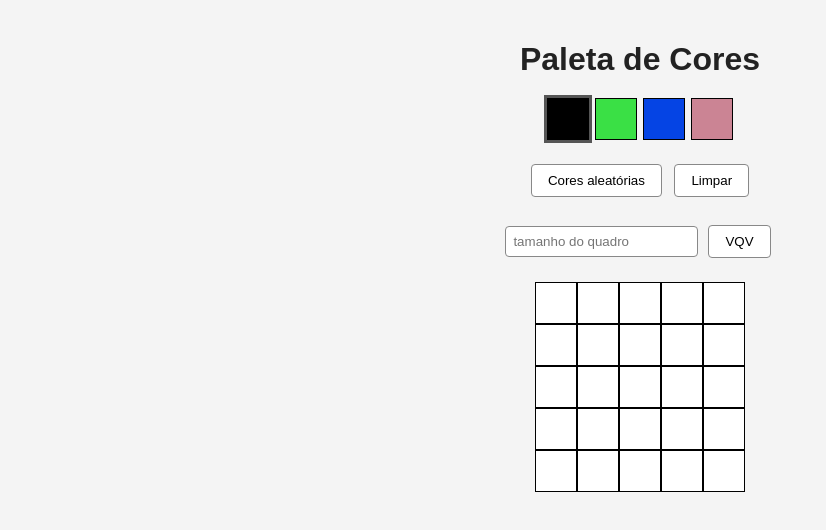
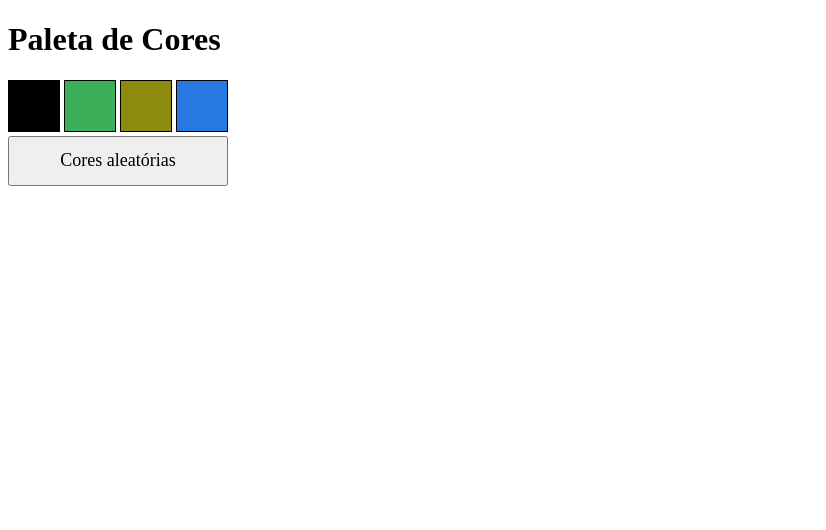
Before and after one commit to gus-aguiar/Thales-Pathway, a website: page projeto-pixel-art/index.html in a window 1280 px wide. Both pictures are taken after a click on the button "Cores aleatórias". Shown: the whole page, without its empty margins (0-826 px from the left). Drawn offline with Linux system fonts and the light colour scheme.

Commit message:
Requisitos 1 a 5

```diff
--- a/projeto-pixel-art/index.html
+++ b/projeto-pixel-art/index.html
@@ -1,27 +1,23 @@
 <!DOCTYPE html>
-<html lang="pt-BR">
-  <head>
-    <meta charset="UTF-8" />
-    <meta name="viewport" content="width=device-width, initial-scale=1.0" />
-    <title>Paleta de Cores</title>
-    <link rel="stylesheet" href="style.css" />
-  </head>
-  <body>
+<html lang="en">
+<head>
+    <link rel="stylesheet" href="style.css">
+    <meta charset="UTF-8">
+    <meta name="viewport" content="width=device-width, initial-scale=1.0">
+    <title>Projeto Pixel Art</title>
+</head>
+<body>
     <h1 id="title">Paleta de Cores</h1>
 
-    <div id="color-palette"></div>
+    <div id="color-palette">
+        <div class="color block1"></div>
+        <div class="color block2"></div>
+        <div class="color block3"></div>
+        <div class="color block4"></div>
+    </div>
 
     <button id="button-random-color">Cores aleatórias</button>
 
-    <button id="clear-board">Limpar</button>
-
-    <div class="board-controls">
-      <input type="number" id="board-size" min="1" placeholder="tamanho do quadro" />
-      <button id="generate-board">VQV</button>
-    </div>
-
-    <div id="pixel-board"></div>
-
     <script src="script.js"></script>
-  </body>
+</body>
 </html>
--- a/projeto-pixel-art/script.js
+++ b/projeto-pixel-art/script.js
@@ -1,138 +1,35 @@
-const BLACK = 'rgb(0, 0, 0)';
-const WHITE = 'rgb(255, 255, 255)';
-const DEFAULT_SIZE = 5;
-const MIN_SIZE = 5;
-const MAX_SIZE = 50;
-const DEFAULT_PALETTE = [BLACK, 'rgb(255, 0, 0)', 'rgb(0, 128, 0)', 'rgb(0, 0, 255)'];
+window.onload = function () {
+    let button = document.getElementById('button-random-color');
+    let color2 = document.querySelector('.block2');
+    let color3 = document.querySelector('.block3');
+    let color4 = document.querySelector('.block4');
 
-const palette = document.getElementById('color-palette');
-const board = document.getElementById('pixel-board');
-const randomButton = document.getElementById('button-random-color');
-const clearButton = document.getElementById('clear-board');
-const sizeInput = document.getElementById('board-size');
-const generateButton = document.getElementById('generate-board');
+    document.querySelector('.block2').style.backgroundColor = localStorage.getItem('cor2');
+    document.querySelector('.block3').style.backgroundColor = localStorage.getItem('cor3');
+    document.querySelector('.block4').style.backgroundColor = localStorage.getItem('cor4');
 
-// ----- Paleta de cores -----
 
-function getRandomColor() {
-  const r = Math.floor(Math.random() * 256);
-  const g = Math.floor(Math.random() * 256);
-  const b = Math.floor(Math.random() * 256);
-  const color = `rgb(${r}, ${g}, ${b})`;
-  // a cor preta é fixa na primeira posição, então evitamos repeti-la
-  if (color === BLACK) return getRandomColor();
-  return color;
-}
 
-function loadPalette() {
-  const saved = JSON.parse(localStorage.getItem('colorPalette'));
-  if (saved && saved.length === DEFAULT_PALETTE.length) return saved;
-  return DEFAULT_PALETTE;
-}
+    button.addEventListener('click', function (){
 
-function savePalette() {
-  const colors = [...document.querySelectorAll('.color')]
-    .map((color) => color.style.backgroundColor);
-  localStorage.setItem('colorPalette', JSON.stringify(colors));
-}
+        randomColor(color2);
+        randomColor(color3);
+        randomColor(color4);
 
-function createPalette(colors) {
-  palette.innerHTML = '';
-  colors.forEach((color, index) => {
-    const div = document.createElement('div');
-    div.className = 'color';
-    div.style.backgroundColor = color;
-    if (index === 0) div.classList.add('selected'); // preto começa selecionado
-    palette.appendChild(div);
-  });
-}
+            localStorage.setItem('cor2', color2.style.backgroundColor);
+            localStorage.setItem('cor3', color3.style.backgroundColor);
+            localStorage.setItem('cor4', color4.style.backgroundColor);
 
-function randomizePalette() {
-  const colors = document.querySelectorAll('.color');
-  colors.forEach((color, index) => {
-    // a primeira cor é sempre preta
-    color.style.backgroundColor = index === 0 ? BLACK : getRandomColor();
-  });
-  savePalette();
-}
+    });
 
-function getSelectedColor() {
-  const selected = document.querySelector('.color.selected');
-  return selected ? selected.style.backgroundColor : BLACK;
-}
+    function randomColor(cor){
 
-palette.addEventListener('click', (event) => {
-  if (!event.target.classList.contains('color')) return;
-  document.querySelectorAll('.color').forEach((color) => color.classList.remove('selected'));
-  event.target.classList.add('selected');
-});
+        let r = Math.floor(Math.random() * 256);
+        let g = Math.floor(Math.random() * 256);
+        let b = Math.floor(Math.random() * 256);
 
-randomButton.addEventListener('click', randomizePalette);
+        cor.style.backgroundColor = 'rgb('+r+','+g+','+b+')';
+    }
 
-// ----- Quadro de pixels -----
 
-function savePixelBoard() {
-  const colors = [...document.querySelectorAll('.pixel')]
-    .map((pixel) => pixel.style.backgroundColor || WHITE);
-  localStorage.setItem('pixelBoard', JSON.stringify(colors));
-}
-
-function createBoard(size, savedColors) {
-  board.innerHTML = '';
-  board.style.width = `${size * 42}px`; // 40px de conteúdo + 1px de borda de cada lado
-  for (let i = 0; i < size * size; i += 1) {
-    const pixel = document.createElement('div');
-    pixel.className = 'pixel';
-    pixel.style.backgroundColor = savedColors && savedColors[i] ? savedColors[i] : WHITE;
-    board.appendChild(pixel);
-  }
-}
-
-board.addEventListener('click', (event) => {
-  if (!event.target.classList.contains('pixel')) return;
-  event.target.style.backgroundColor = getSelectedColor();
-  savePixelBoard();
-});
-
-clearButton.addEventListener('click', () => {
-  document.querySelectorAll('.pixel').forEach((pixel) => {
-    pixel.style.backgroundColor = WHITE;
-  });
-  savePixelBoard();
-});
-
-// ----- Tamanho do quadro (bônus) -----
-
-function getValidSize(value) {
-  let size = Number(value);
-  if (size < MIN_SIZE) size = MIN_SIZE;
-  if (size > MAX_SIZE) size = MAX_SIZE;
-  return size;
-}
-
-generateButton.addEventListener('click', () => {
-  if (sizeInput.value === '') {
-    alert('Board inválido!');
-    return;
-  }
-  const size = getValidSize(sizeInput.value);
-  createBoard(size);
-  localStorage.removeItem('pixelBoard');
-  localStorage.setItem('boardSize', JSON.stringify(size));
-});
-
-// ----- Inicialização -----
-
-function init() {
-  createPalette(loadPalette());
-
-  const savedSize = JSON.parse(localStorage.getItem('boardSize'));
-  const size = savedSize || DEFAULT_SIZE;
-
-  const savedBoard = JSON.parse(localStorage.getItem('pixelBoard'));
-  const colors = savedBoard && savedBoard.length === size * size ? savedBoard : null;
-
-  createBoard(size, colors);
-}
-
-init();
+};
--- a/projeto-pixel-art/style.css
+++ b/projeto-pixel-art/style.css
@@ -1,77 +1,30 @@
-* {
-  box-sizing: border-box;
+
+.color{
+    width: 50px;
+    height: 50px;
+    display: inline-block;
+    border: solid 1px black;
 }
 
-body {
-  font-family: Arial, Helvetica, sans-serif;
-  text-align: center;
-  margin: 0;
-  padding: 20px;
-  background-color: #f4f4f4;
-  color: #222;
+.block1{
+    background-color: black;
 }
 
-#title {
-  margin-bottom: 20px;
+.block2{
+    background-color: green;
 }
 
-#color-palette {
-  display: flex;
-  justify-content: center;
-  gap: 6px;
-  margin-bottom: 16px;
+.block3{
+    background-color: blue;
 }
 
-.color {
-  box-sizing: content-box;
-  width: 40px;
-  height: 40px;
-  border: 1px solid black;
-  cursor: pointer;
+.block4{
+    background-color: red;
 }
 
-.selected {
-  box-shadow: 0 0 0 3px #555;
+#button-random-color{
+    width: 220px;
+    height: 50px;
+    font-family: 'Times New Roman', Times, serif;
+    font-size: large;
 }
-
-button {
-  margin: 8px 4px;
-  padding: 8px 16px;
-  cursor: pointer;
-  border: 1px solid #888;
-  border-radius: 4px;
-  background-color: #fff;
-}
-
-button:hover {
-  background-color: #eaeaea;
-}
-
-.board-controls {
-  display: flex;
-  justify-content: center;
-  align-items: center;
-  gap: 6px;
-  margin: 12px 0;
-}
-
-#board-size {
-  padding: 7px;
-  border: 1px solid #888;
-  border-radius: 4px;
-}
-
-#pixel-board {
-  display: flex;
-  flex-wrap: wrap;
-  margin: 16px auto 0;
-}
-
-.pixel {
-  box-sizing: content-box;
-  width: 40px;
-  height: 40px;
-  border: 1px solid black;
-  background-color: white;
-  cursor: pointer;
-}
```
